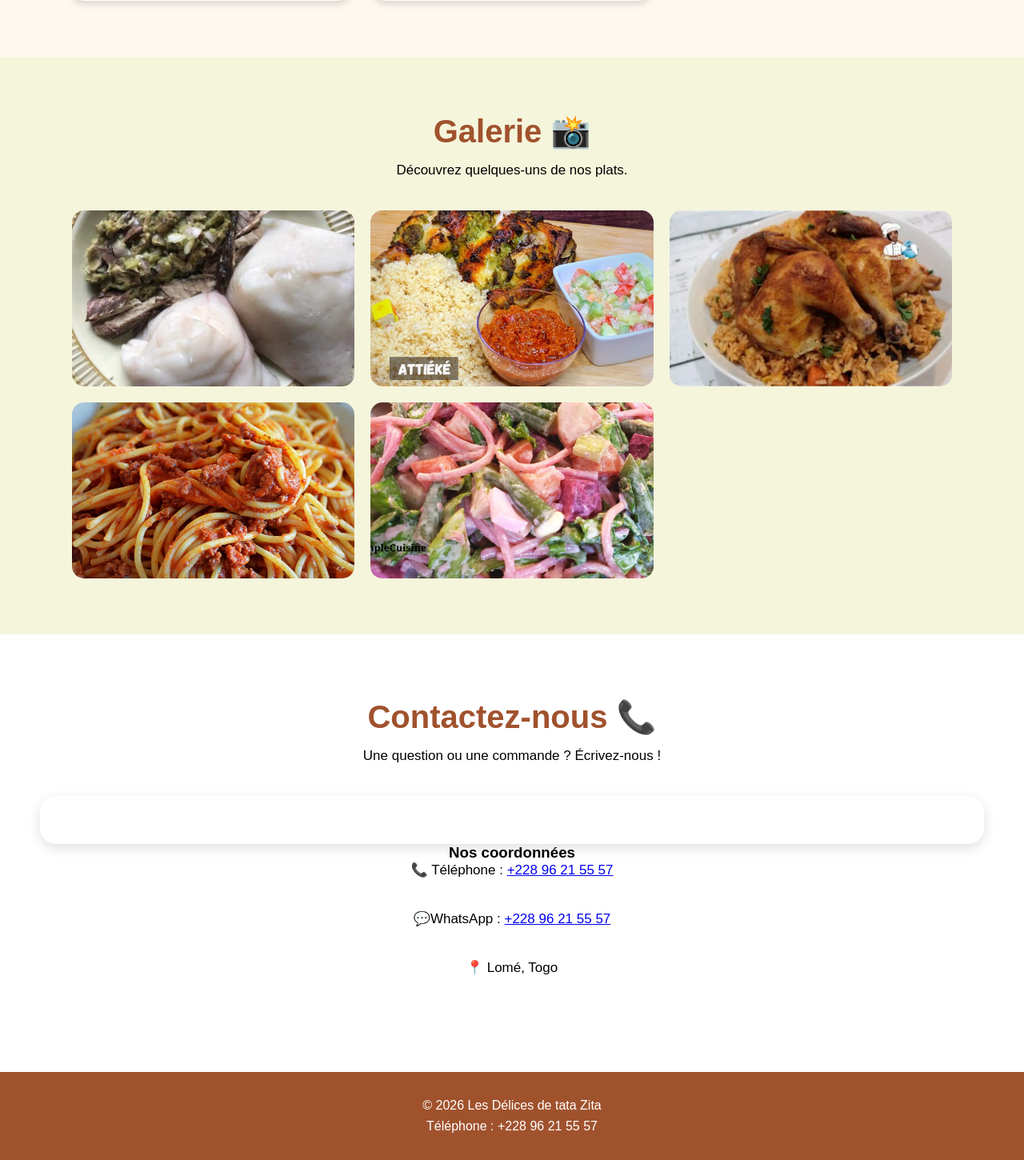
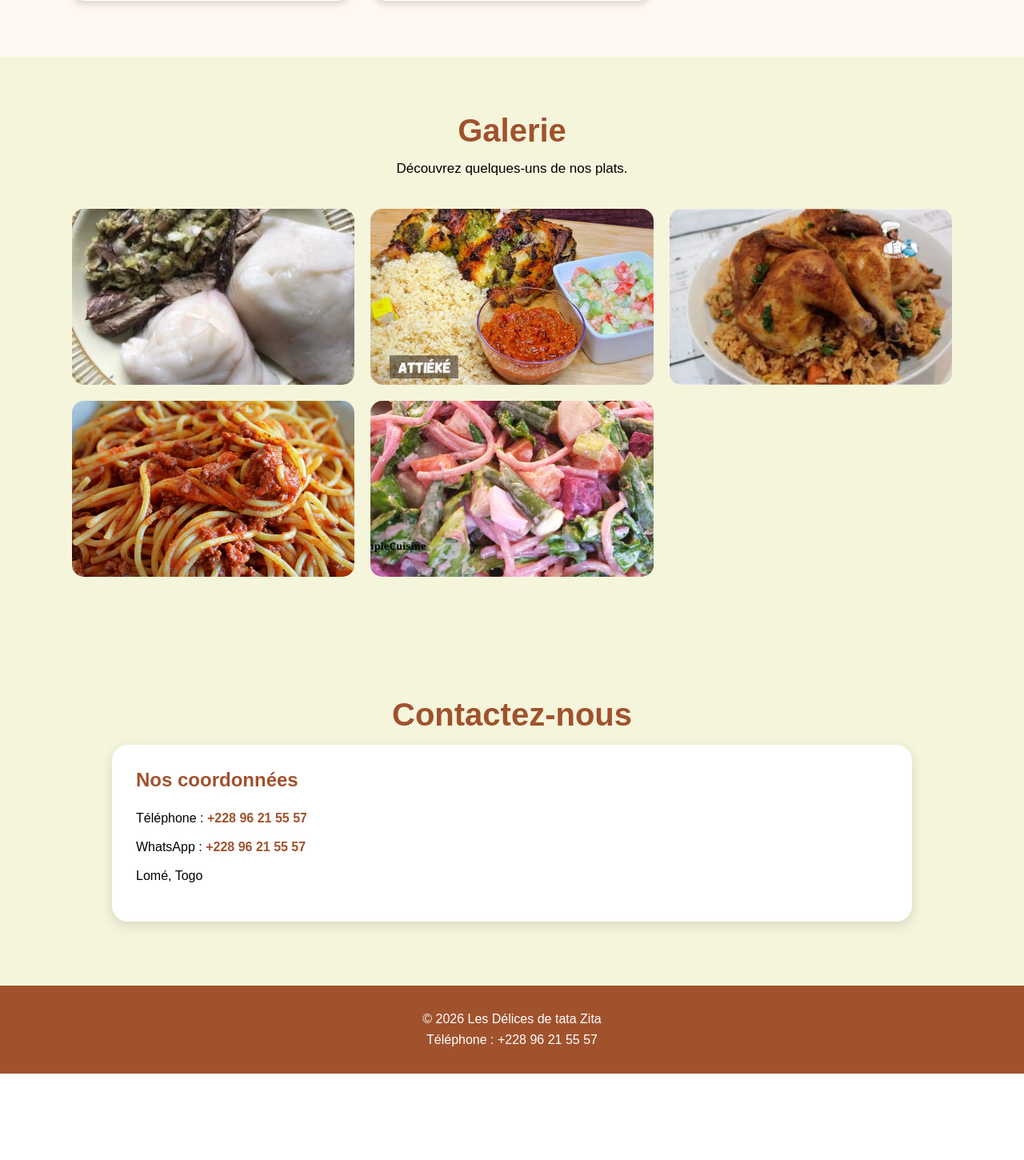
Before and after one commit to adjassouestelle98-spec/mon-site-flask, a Flask app: page / in a window 1280 px wide. Shown: the part 3452-4902 px from the top of the page at 80% size. After the commit the page ends 4794 px from the top, so only its background shows below. Run offline with Flask 3, Linux system fonts and the light colour scheme.

Commit message:
Correction de la section contact

```diff
--- a/static/style.css
+++ b/static/style.css
@@ -281,7 +281,6 @@ button:hover {
 #contact {
      padding: 80px 50px;
     text-align: center;
-    background-color: white;
 }
 
 #contact h2 {
--- a/templates/index.html
+++ b/templates/index.html
@@ -238,7 +238,7 @@
 
       <!-- Section Galerie -->
     <section id="galerie">
-        <h2>Galerie 📸</h2>
+        <h2>Galerie </h2>
 
         <p>Découvrez quelques-uns de nos plats.</p>
 
@@ -254,20 +254,20 @@
 
     <!-- Section Contact -->
     <section id="contact">
-        <h2>Contactez-nous 📞</h2>
-         <p>Une question ou une commande ? Écrivez-nous !</p>
-         <div class="contact-contenu"></div>
-            <div class="contact-infos"></div>
+        <h2>Contactez-nous </h2>
+         <div class="contact-contenu">
+            <div class="contact-infos">
                 <h3>Nos coordonnées</h3>
                 <p>
-                    📞 Téléphone :
+                     Téléphone :
                     <a href="tel:+22896215557">+228 96 21 55 57</a>
                 </p>
-                <p> 💬WhatsApp :
+                <p> WhatsApp :
                     <a href="https://wa.me/22896215557"> +228 96 21 55 57</a></p>
-                <p>📍 Lomé, Togo</p>
+                <p> Lomé, Togo</p>
             </div>
 
+        </div>
     </section>
     <footer>
     <p>© 2026 Les Délices de tata Zita </p>
```
